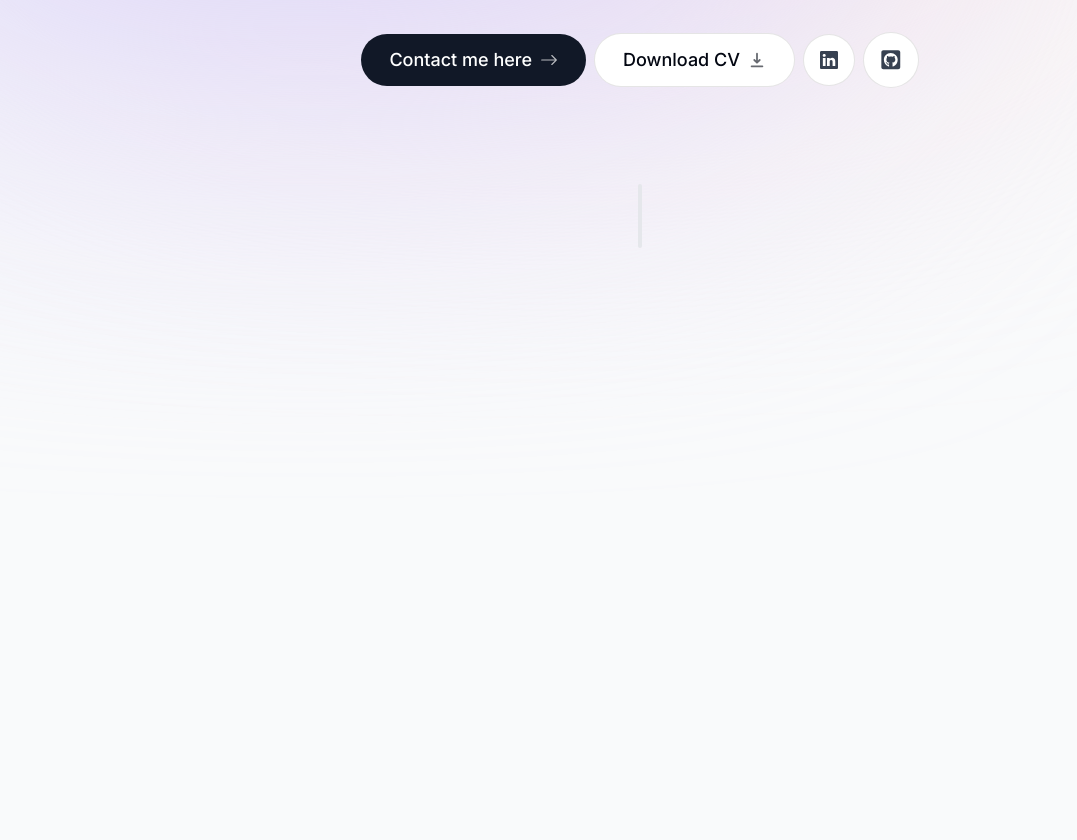
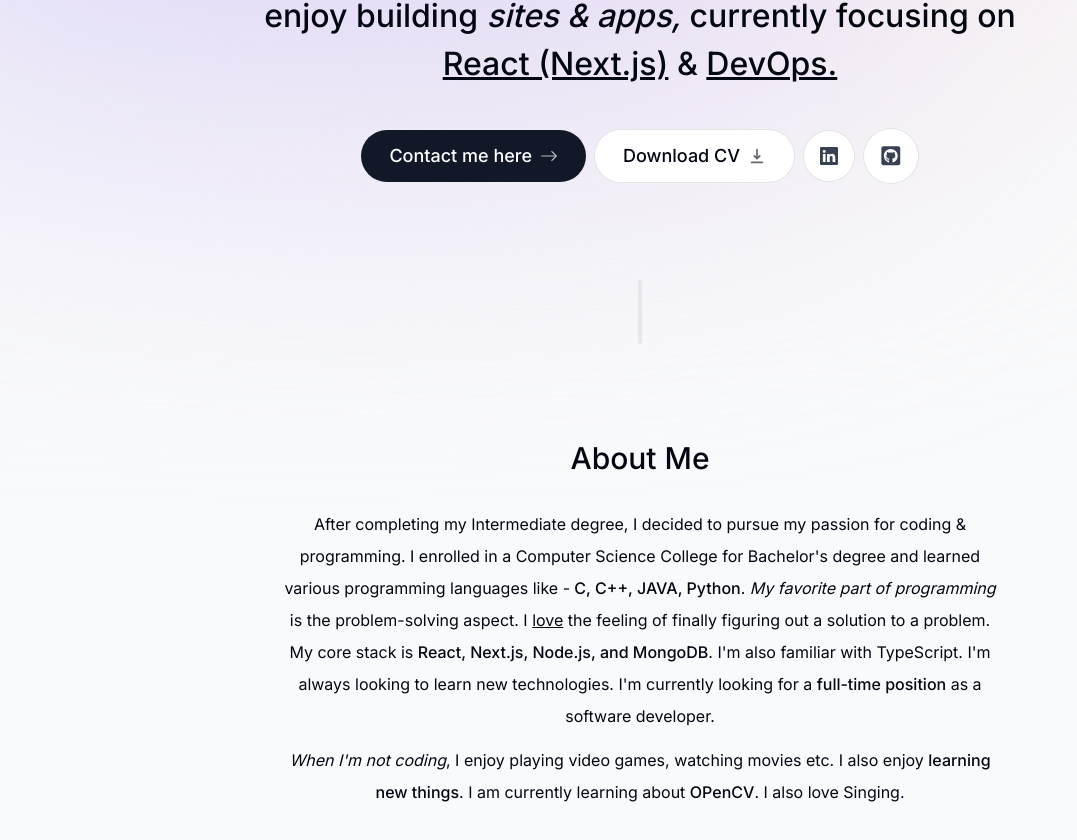
Before and after one commit to prashant-sagar-shakya/My-First-Portfolio, a Next.js app: page / in a window 1280 px wide. Shown: the part 408-1248 px from the top of the page, without its empty margins (0-1077 px from the left). Built offline with nearby package versions, Linux system fonts and the light colour scheme.

Commit message:
About Section Complete

```diff
--- a/app/page.tsx
+++ b/app/page.tsx
@@ -1,3 +1,4 @@
+import About from "@/components/about";
 import Intro from "@/components/intro";
 import SectionDivider from "@/components/section-divider";
 
@@ -5,5 +6,6 @@
     return <main className="flex flex-col items-center px-4">
         <Intro />
         <SectionDivider />
+        <About />
     </main>;
 }
--- /dev/null
+++ b/components/about.tsx
@@ -0,0 +1,46 @@
+"use client";
+
+import React from "react";
+import SectionHeading from "./section-heading";
+import { motion } from "framer-motion";
+
+export default function About() {
+    return (
+        <motion.section
+            className="mb-28 max-w-[45rem] text-center leading-8 sm:mb-40 scroll-mt-28"
+            initial={{ opacity: 0, y: 100 }}
+            animate={{ opacity: 1, y: 0 }}
+            transition={{ delay: 0.175 }}
+            id="about"
+        >
+            <SectionHeading>About me</SectionHeading>
+            <p className="mb-3">
+                After completing my Intermediate degree, I decided to pursue my
+                passion for coding & programming. I enrolled in a Computer
+                Science College for Bachelor&apos;s degree and learned various
+                programming languages like -
+                <span className="font-medium"> C, C++, JAVA, Python</span>.{" "}
+                <span className="italic">My favorite part of programming</span>{" "}
+                is the problem-solving aspect. I{" "}
+                <span className="underline">love</span> the feeling of finally
+                figuring out a solution to a problem. My core stack is{" "}
+                <span className="font-medium">
+                    React, Next.js, Node.js, and MongoDB
+                </span>
+                . I&apos;m also familiar with TypeScript. I&apos;m always
+                looking to learn new technologies. I&apos;m currently looking
+                for a <span className="font-medium">full-time position</span> as
+                a software developer.
+            </p>
+
+            <p>
+                <span className="italic">When I&apos;m not coding</span>, I
+                enjoy playing video games, watching movies etc. I also enjoy{" "}
+                <span className="font-medium">learning new things</span>. I am
+                currently learning about{" "}
+                <span className="font-medium">OPenCV</span>. I also love
+                Singing.
+            </p>
+        </motion.section>
+    );
+}
--- a/components/intro.tsx
+++ b/components/intro.tsx
@@ -49,7 +49,7 @@
             </div>
 
             <motion.h1
-                className="mb-10 mt-4 px-4 text-xl font-medium !leading-[1.5] sm:text-2xl"
+                className="mb-10 mt-4 px-4 text-[16px] font-medium !leading-[1.5] sm:text-[32px]"
                 initial={{ opacity: 0, y: 100 }}
                 animate={{ opacity: 1, y: 0 }}
             >
--- /dev/null
+++ b/components/section-heading.tsx
@@ -0,0 +1,13 @@
+import React from "react";
+
+type SectionHeadingProps = {
+    children: React.ReactNode;
+};
+
+export default function SectionHeading({ children }: SectionHeadingProps) {
+    return (
+        <h2 className="text-3xl font-medium capitalize mb-8 text-center">
+            {children}
+        </h2>
+    );
+}
```
